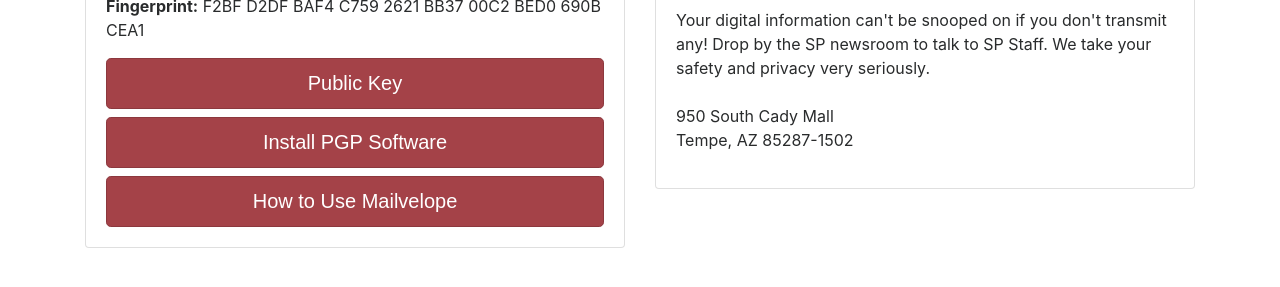
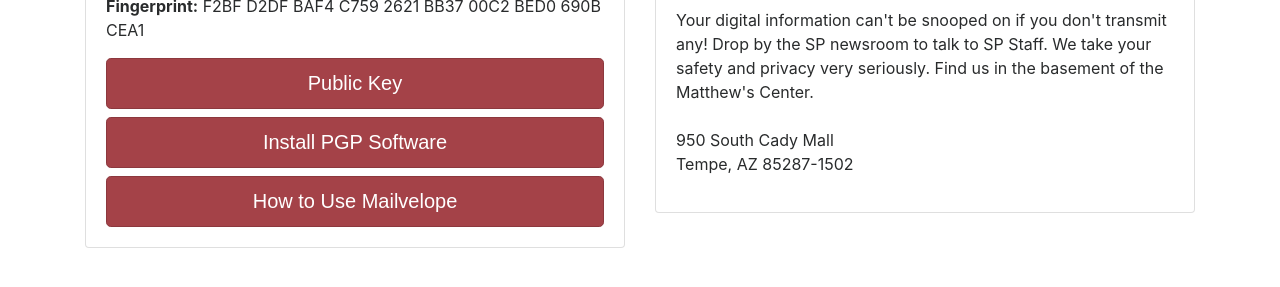
Before and after one commit to TheStatePress/tip-page, a plain HTML site: page index.html in a window 1280 px wide. Shown: the part 521-808 px from the top of the page. Drawn offline with nearby package versions, Linux system fonts and the light colour scheme.

Commit message:
Add additional location information

```diff
--- a/index.html
+++ b/index.html
@@ -65,8 +65,8 @@
                         <h2 class="card-title">Visit Us In Person</h2>
                         <div class="card-text">
                             <p>Your digital information can't be snooped on if you don't transmit any! Drop by the SP newsroom
-                                to talk to SP Staff. We take your safety and privacy very seriously. <br><br>950 South Cady
-                                Mall <br>Tempe, AZ 85287-1502
+                                to talk to SP Staff. We take your safety and privacy very seriously. Find us in the basement
+                                of the Matthew's Center. <br><br>950 South Cady Mall <br>Tempe, AZ 85287-1502
                             </p>
                         </div>
                     </div>
```
